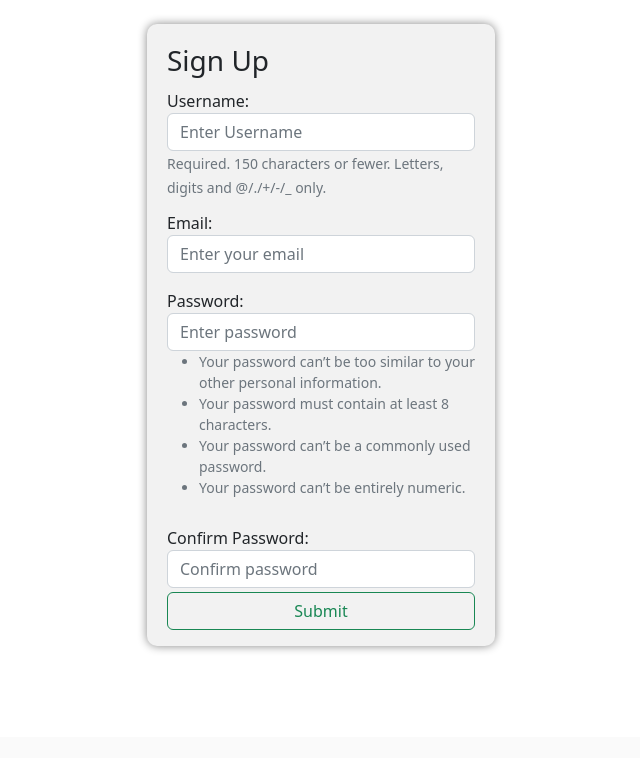
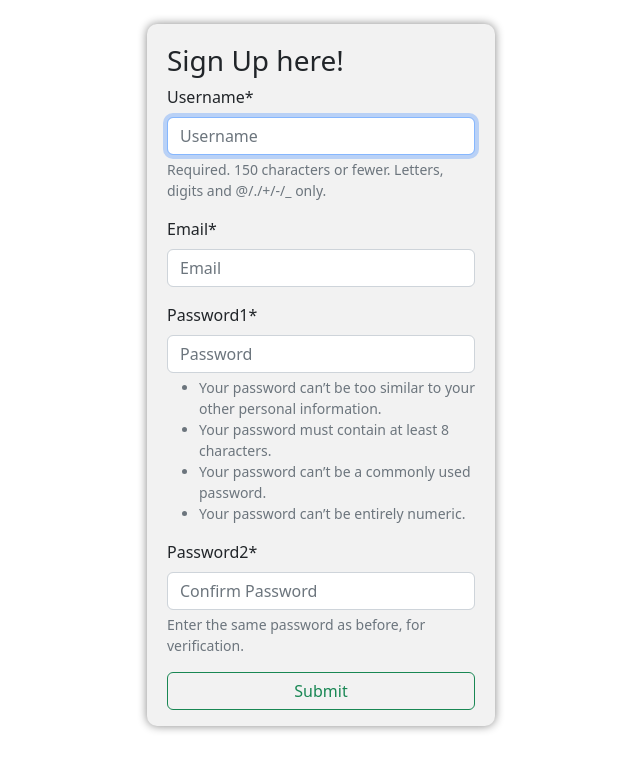
Before and after one commit to Abu-Zafar7/Registration_Form, a Django app: page /signup/ in a window 1280 px wide. Shown: the part 63-821 px from the top of the page, without its empty margins (40-680 px from the left). Before the commit the page ends 714 px from the top, so only its background shows below. Run offline with Django 4.2, Linux system fonts and the light colour scheme; some libraries are stand-ins or nearby versions.

Commit message:
added crispy forms tags

```diff
--- a/registration_form/forms.py
+++ b/registration_form/forms.py
@@ -6,7 +6,10 @@ from django import forms
 
 class SignUpForm(UserCreationForm):
 
-    email = forms.EmailField()
+    email = forms.EmailField(widget=forms.TextInput(attrs={'placeholder': 'Email'}))
+    username = forms.CharField(widget=forms.TextInput(attrs={'placeholder': 'Username'}),help_text=UserCreationForm().fields['username'].help_text)
+    password1 = forms.CharField(widget=forms.PasswordInput(attrs={'placeholder': 'Password'}),help_text=UserCreationForm().fields['password1'].help_text)
+    password2 = forms.CharField(widget=forms.PasswordInput(attrs={'placeholder': 'Confirm Password'}),help_text=UserCreationForm().fields['password2'].help_text)
 
     class Meta:
         model = User
--- a/registration_form/templates/registration_form/signup.html
+++ b/registration_form/templates/registration_form/signup.html
@@ -1,9 +1,10 @@
 {% extends 'registration_form/base.html' %}
+{% load crispy_forms_tags %}
 
 
 
 {% block content %}
-<div class="container pb-2">
+<!-- <div class="container pb-2">
     <div class="row">
         <div class="col-md-4 offset-md-1">
 
@@ -39,5 +40,19 @@
             </div>
         </div>
 
+    </div> -->
+  <div class="container pb-2">
+    <div class="row">
+        <div class="col-md-4 offset-md-1">
+            <div class="form-container pb-3">
+                <h3>Sign Up here!</h3>
+                <form action="{% url 'signup' %}" method="POST">
+                    {% csrf_token %}
+                    {{ form|crispy }}
+                    <button type="submit" class="btn btn-outline-success">Submit</button>
+                </form>
+            </div>
+        </div>
     </div>
+  </div>
 {% endblock content %}
```
Also changed, not shown: myproject/settings.py (+5 -2 lines).
